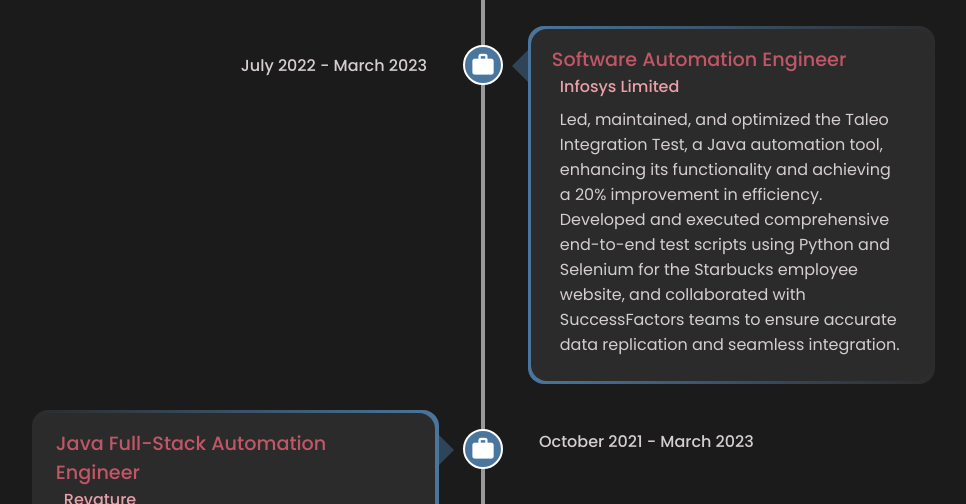
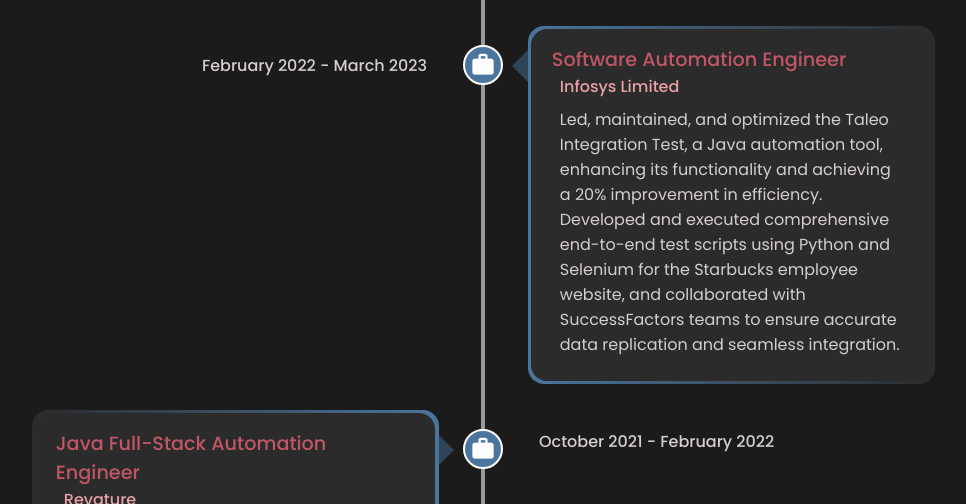
Before and after one commit to DanayaPie/DeveloperPortfolio, a website: page index.html in a window 1280 px wide. Shown: the part 5536-6040 px from the top of the page, without its empty margins (157-1123 px from the left). Drawn offline with nearby package versions, Linux system fonts and the light colour scheme.

Commit message:
fix incorrect dates

```diff
--- a/index.html
+++ b/index.html
@@ -523,7 +523,7 @@
                 SuccessFactors teams to ensure accurate data replication and
                 seamless integration.
               </p>
-              <span class="event-date">July 2022 - March 2023</span>
+              <span class="event-date">February 2022 - March 2023</span>
             </div>
           </div>
           <!-- Timeline Element -->
@@ -545,7 +545,7 @@
                 like JUnit 5, Mockito, and Selenium to guarantee high-quality
                 and reliable applications.
               </p>
-              <span class="event-date">October 2021 - March 2023</span>
+              <span class="event-date">October 2021 - February 2022</span>
             </div>
           </div>
           <!-- Timeline Element -->
```
